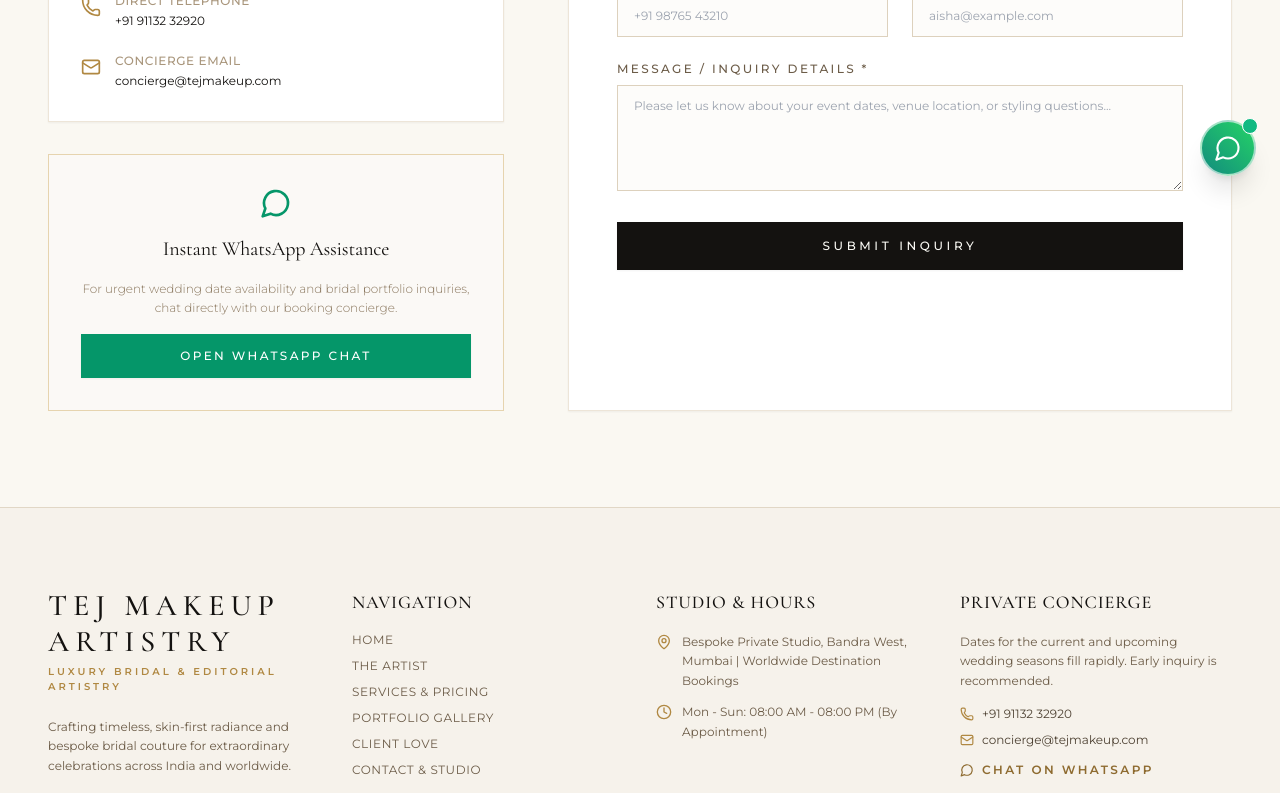
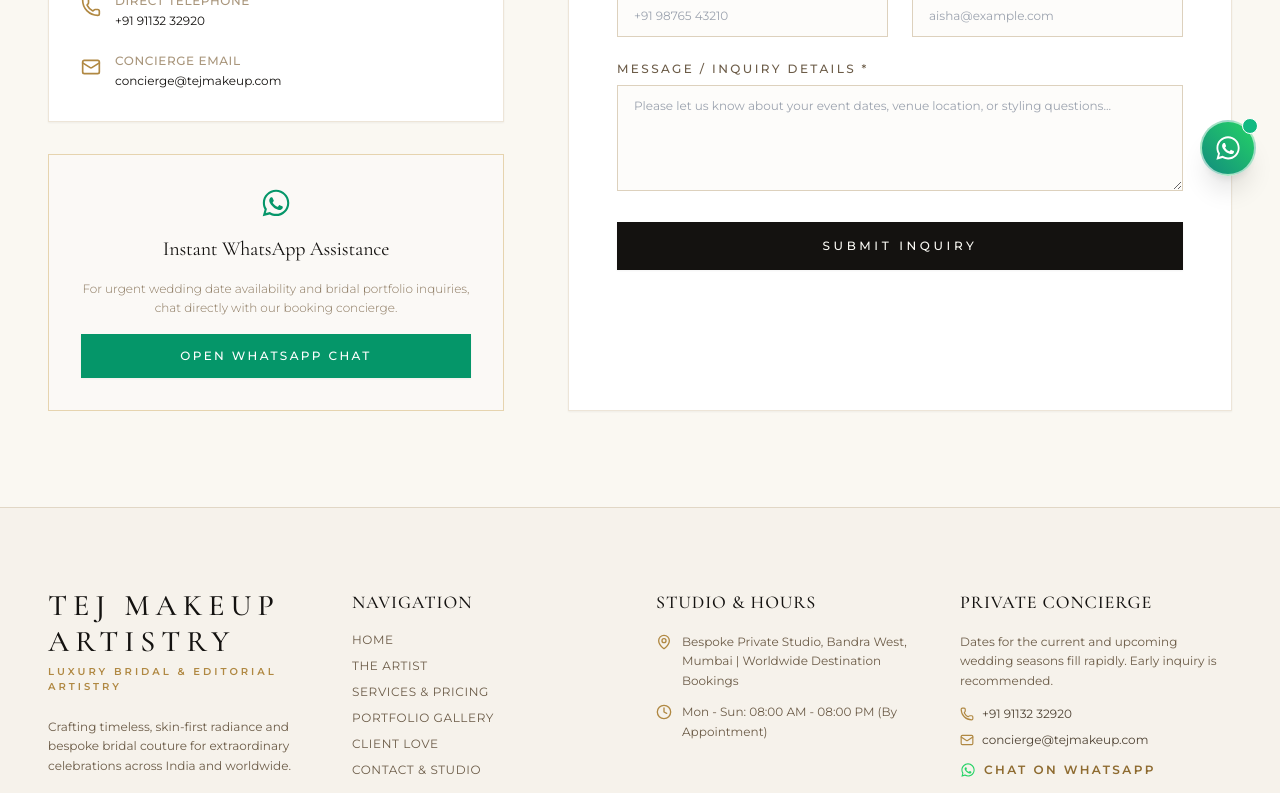
Before and after one commit to mohithbm2004/tejmakeup, a React (Vite) app in the folder client/: page /contact in a window 1280 px wide. Shown: the part 600-1393 px from the top of the page. Built offline with nearby package versions, Linux system fonts and the light colour scheme; no server answers.

Commit message:
Replace generic chat message icons with official WhatsApp logo across client application

```diff
--- a/client/src/components/FloatingWhatsApp.jsx
+++ b/client/src/components/FloatingWhatsApp.jsx
@@ -1,5 +1,6 @@
 import React, { useState } from 'react';
-import { MessageCircle, X } from 'lucide-react';
+import { X } from 'lucide-react';
+import WhatsAppIcon from './WhatsAppIcon';
 import { useSettings } from '../context/SettingsContext';
 
 const FloatingWhatsApp = () => {
@@ -30,7 +31,7 @@
         className="w-14 h-14 rounded-full bg-gradient-to-tr from-[#128C7E] to-[#25D366] text-white flex items-center justify-center shadow-xl hover:scale-105 active:scale-95 transition-all duration-300 relative border-2 border-white/60 focus:outline-none"
         aria-label="Chat with Tej on WhatsApp"
       >
-        <MessageCircle className="w-7 h-7 stroke-[1.8]" />
+        <WhatsAppIcon className="w-7 h-7 text-white fill-white" />
         {/* Subtle pulsing badge */}
         <span className="absolute -top-1 -right-1 flex h-4 w-4">
           <span className="animate-ping absolute inline-flex h-full w-full rounded-full bg-emerald-400 opacity-75"></span>
--- a/client/src/components/Footer.jsx
+++ b/client/src/components/Footer.jsx
@@ -1,6 +1,7 @@
 import React from 'react';
 import { Link } from 'react-router-dom';
-import { Instagram, Phone, Mail, MapPin, Clock, MessageCircle } from 'lucide-react';
+import { Instagram, Phone, Mail, MapPin, Clock } from 'lucide-react';
+import WhatsAppIcon from './WhatsAppIcon';
 import { useSettings } from '../context/SettingsContext';
 
 const Footer = () => {
@@ -116,7 +117,7 @@
                   rel="noreferrer"
                   className="inline-flex items-center gap-2 text-xs uppercase tracking-widest text-champagne-700 font-semibold hover:text-champagne-600 pt-1"
                 >
-                  <MessageCircle className="w-3.5 h-3.5" />
+                  <WhatsAppIcon className="w-4 h-4 text-[#25D366]" />
                   <span>Chat on WhatsApp</span>
                 </a>
               )}
--- a/client/src/components/Navbar.jsx
+++ b/client/src/components/Navbar.jsx
@@ -1,6 +1,7 @@
 import React, { useState, useEffect } from 'react';
 import { Link, NavLink, useLocation } from 'react-router-dom';
-import { Menu, X, Phone, MessageCircle } from 'lucide-react';
+import { Menu, X, Phone } from 'lucide-react';
+import WhatsAppIcon from './WhatsAppIcon';
 import { useSettings } from '../context/SettingsContext';
 
 const Navbar = () => {
@@ -144,7 +145,7 @@
                   rel="noreferrer"
                   className="flex items-center gap-2.5 text-[#EDE5D8] hover:text-champagne-400 transition-colors"
                 >
-                  <MessageCircle className="w-4 h-4 text-[#25D366]" />
+                  <WhatsAppIcon className="w-4 h-4 text-[#25D366]" />
                   <span className="tracking-wide">WhatsApp Concierge</span>
                 </a>
               )}
--- /dev/null
+++ b/client/src/components/WhatsAppIcon.jsx
@@ -0,0 +1,21 @@
+import React from 'react';
+
+/**
+ * Official WhatsApp Icon Component
+ * Vector graphic representing the official WhatsApp brand mark.
+ */
+const WhatsAppIcon = ({ className = 'w-4 h-4', ...props }) => {
+  return (
+    <svg
+      viewBox="0 0 24 24"
+      fill="currentColor"
+      className={className}
+      aria-hidden="true"
+      {...props}
+    >
+      <path d="M12.04 2C6.58 2 2.13 6.45 2.13 11.91C2.13 13.66 2.59 15.36 3.45 16.86L2.05 22L7.3 20.62C8.75 21.41 10.38 21.83 12.04 21.83C17.5 21.83 21.95 17.38 21.95 11.92C21.95 6.46 17.5 2 12.04 2M12.04 20.08C10.53 20.08 9.06 19.68 7.77 18.91L7.46 18.73L4.35 19.55L5.18 16.52L4.98 16.2C4.14 14.86 3.7 13.3 3.7 11.91C3.7 7.31 7.44 3.57 12.04 3.57C16.64 3.57 20.38 7.31 20.38 11.91C20.38 16.51 16.64 20.08 12.04 20.08M16.6 14.46C16.35 14.34 15.12 13.73 14.89 13.65C14.66 13.56 14.49 13.52 14.33 13.77C14.16 14.01 13.68 14.58 13.53 14.74C13.38 14.91 13.23 14.93 12.98 14.81C12.73 14.69 11.92 14.42 10.97 13.57C10.23 12.91 9.73 12.09 9.58 11.84C9.44 11.59 9.57 11.46 9.69 11.34C9.8 11.23 9.94 11.05 10.06 10.91C10.18 10.77 10.23 10.66 10.31 10.5C10.39 10.33 10.35 10.19 10.29 10.06C10.23 9.94 9.73 8.71 9.52 8.21C9.32 7.72 9.11 7.79 8.96 7.78C8.81 7.77 8.64 7.77 8.48 7.77C8.31 7.77 8.04 7.83 7.81 8.08C7.58 8.33 6.93 8.94 6.93 10.18C6.93 11.42 7.83 12.61 7.95 12.78C8.08 12.94 9.72 15.47 12.23 16.55C12.83 16.81 13.29 16.96 13.66 17.08C14.26 17.27 14.81 17.24 15.24 17.18C15.72 17.11 16.72 16.57 16.93 15.99C17.14 15.41 17.14 14.91 17.08 14.81C17.02 14.7 16.85 14.59 16.6 14.46Z" />
+    </svg>
+  );
+};
+
+export default WhatsAppIcon;
--- a/client/src/pages/Book.jsx
+++ b/client/src/pages/Book.jsx
@@ -1,6 +1,7 @@
 import React, { useState, useEffect } from 'react';
 import { useSearchParams, Link } from 'react-router-dom';
-import { Calendar, CheckCircle2, MessageCircle, Sparkles, MapPin, User, Phone, Mail, Clock, Users, ArrowRight } from 'lucide-react';
+import { Calendar, CheckCircle2, Sparkles, MapPin, User, Phone, Mail, Clock, Users, ArrowRight } from 'lucide-react';
+import WhatsAppIcon from '../components/WhatsAppIcon';
 import api from '../api/axios';
 import { useSettings } from '../context/SettingsContext';
 import SEO from '../components/SEO';
@@ -187,9 +188,9 @@
                   href={getWhatsAppUrl()}
                   target="_blank"
                   rel="noopener noreferrer"
-                  className="w-full py-4 bg-[#25D366] hover:bg-[#20ba5a] text-white text-xs uppercase tracking-[0.2em] font-semibold shadow-lg flex items-center justify-center gap-2 transition-all transform hover:scale-[1.01]"
+                  className="w-full py-4 bg-[#25D366] hover:bg-[#20ba5a] text-white text-xs uppercase tracking-[0.2em] font-semibold shadow-lg flex items-center justify-center gap-2.5 transition-all transform hover:scale-[1.01]"
                 >
-                  <MessageCircle className="w-5 h-5 fill-white text-transparent" />
+                  <WhatsAppIcon className="w-5 h-5 fill-white text-white" />
                   <span>CONTINUE ON WHATSAPP</span>
                 </a>
                 <Link
--- a/client/src/pages/Contact.jsx
+++ b/client/src/pages/Contact.jsx
@@ -1,5 +1,6 @@
 import React, { useState } from 'react';
-import { MapPin, Phone, Mail, Clock, MessageCircle, Instagram, Send, CheckCircle2 } from 'lucide-react';
+import { MapPin, Phone, Mail, Clock, Instagram, Send, CheckCircle2 } from 'lucide-react';
+import WhatsAppIcon from '../components/WhatsAppIcon';
 import { useSettings } from '../context/SettingsContext';
 import api from '../api/axios';
 import SEO from '../components/SEO';
@@ -118,7 +119,7 @@
               {/* Direct WhatsApp Callout */}
               {settings.whatsapp && (
                 <div className="p-8 bg-sand-50 border border-champagne-300 text-center space-y-4">
-                  <MessageCircle className="w-8 h-8 text-emerald-600 mx-auto" />
+                  <WhatsAppIcon className="w-8 h-8 text-emerald-600 mx-auto" />
                   <h4 className="font-serif text-xl text-noir font-normal">Instant WhatsApp Assistance</h4>
                   <p className="text-xs text-sand-600 leading-relaxed font-light">
                     For urgent wedding date availability and bridal portfolio inquiries, chat directly with our booking concierge.
```
